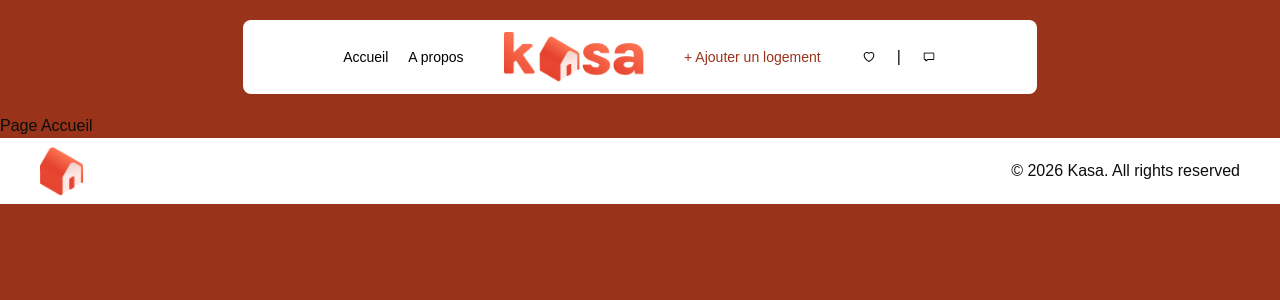
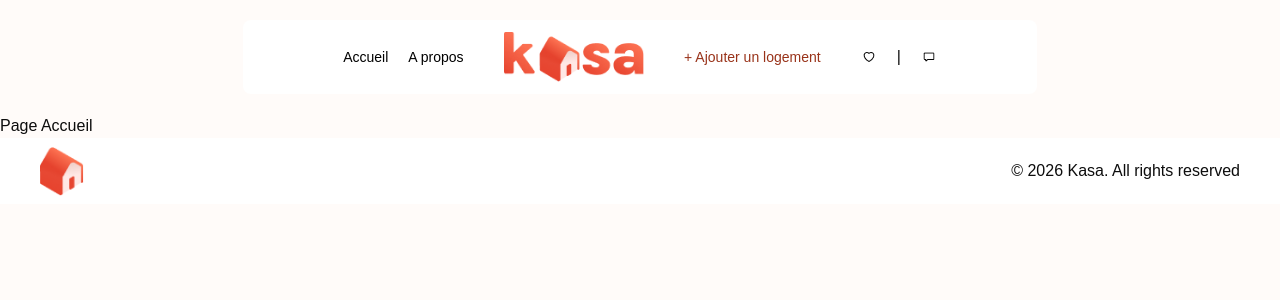
Before and after one commit to fkervella/OC-DevFS-P08, a Next.js app: page / in a window 1280 px wide. Shown: the top 300 px of the page. Built offline with nearby package versions, Linux system fonts and the light colour scheme.

Commit message:
Prise enc compte de la bonne couleur de background

```diff
--- a/app/globals.css
+++ b/app/globals.css
@@ -11,7 +11,7 @@
 }
 
 @theme inline {
-  --color-background: var(--mainRed); /*TODO lightOrange*/
+  --color-background: var(--lightOrange);
   --color-white-background: var(--white);
   --color-mainRed: var(--mainRed);
 
@@ -26,7 +26,7 @@
 }
 
 body {
-  background: var(--mainRed); /*TODO lightOrange*/
+  background: var(--lightOrange);
   color: var(--black);
   font-family: Arial, Helvetica, sans-serif;
 }
```
